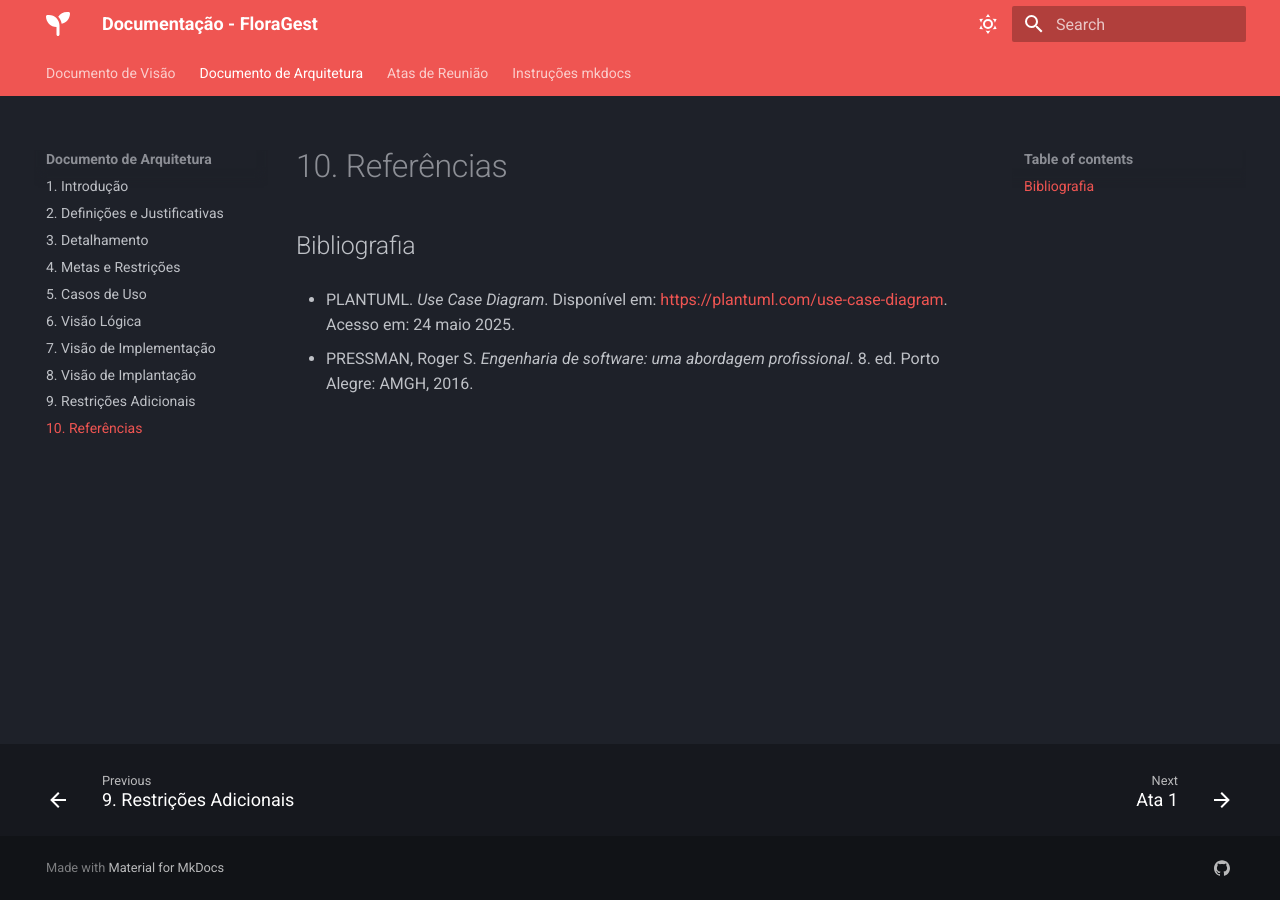
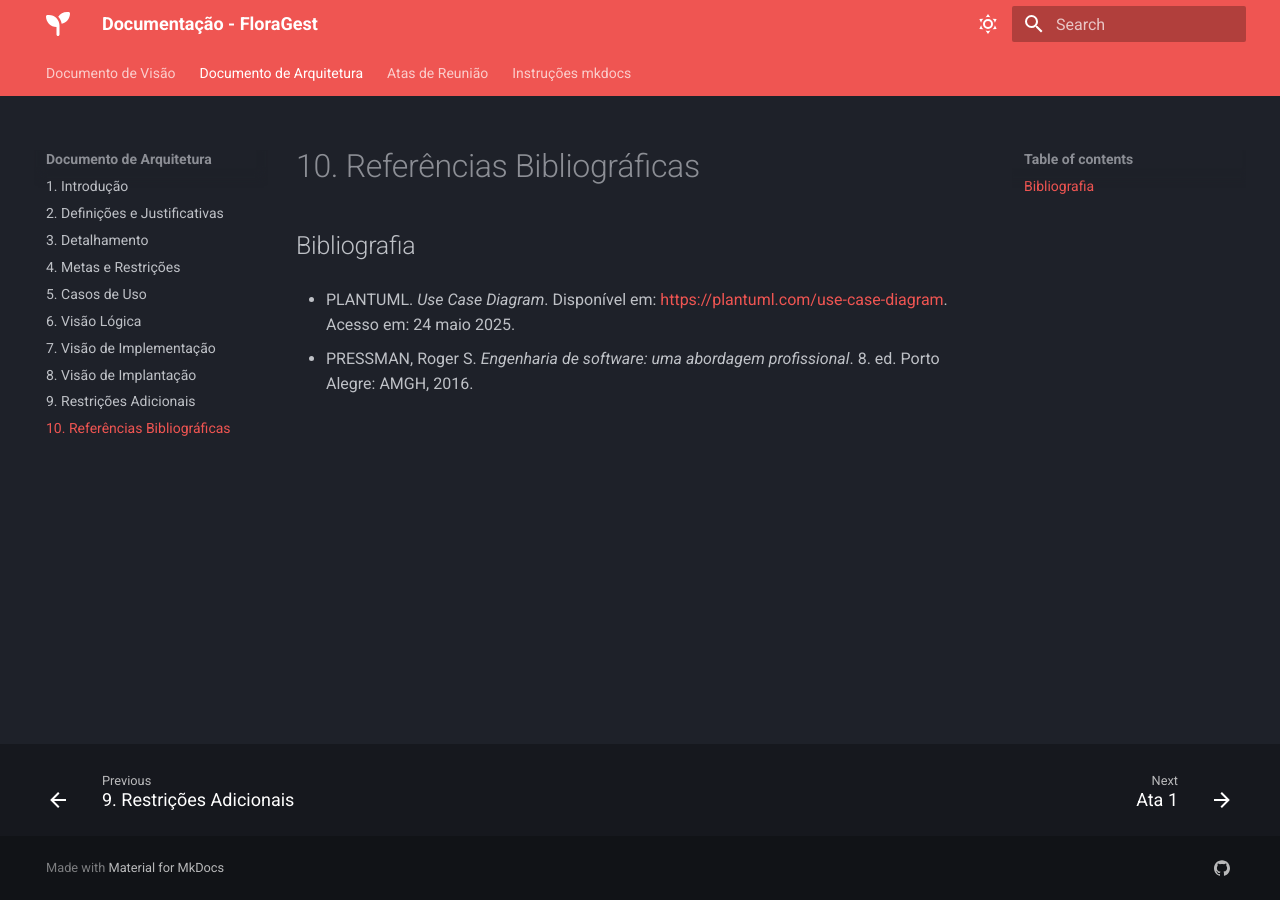
Before and after one commit to FGA0138-MDS-Ajax/2025.1-Jera, an MkDocs documentation site: the page built from docs/doc-arq/12_referencias.md, in a window 1280 px wide. Built offline with MkDocs 1.6.1 and Material for MkDocs 9.7.7, drawn with Linux system fonts in a browser that asks for light colours.

Commit message:
Correções no nav

```diff
--- a/mkdocs.yml
+++ b/mkdocs.yml
@@ -21,7 +21,7 @@
       - 7. Visão de Implementação: doc-arq/9_visao-implementacao.md
       - 8. Visão de Implantação: doc-arq/10_visao-implantacao.md
       - 9. Restrições Adicionais: doc-arq/11_restricoes_adicionais.md
-      - 10. Referências: doc-arq/12_referencias.md
+      - 10. Referências Bibliográficas: doc-arq/12_referencias.md
 
   - Atas de Reunião:
       - Ata 1: atas-reuniao/ata-reuniao-1.md
```
